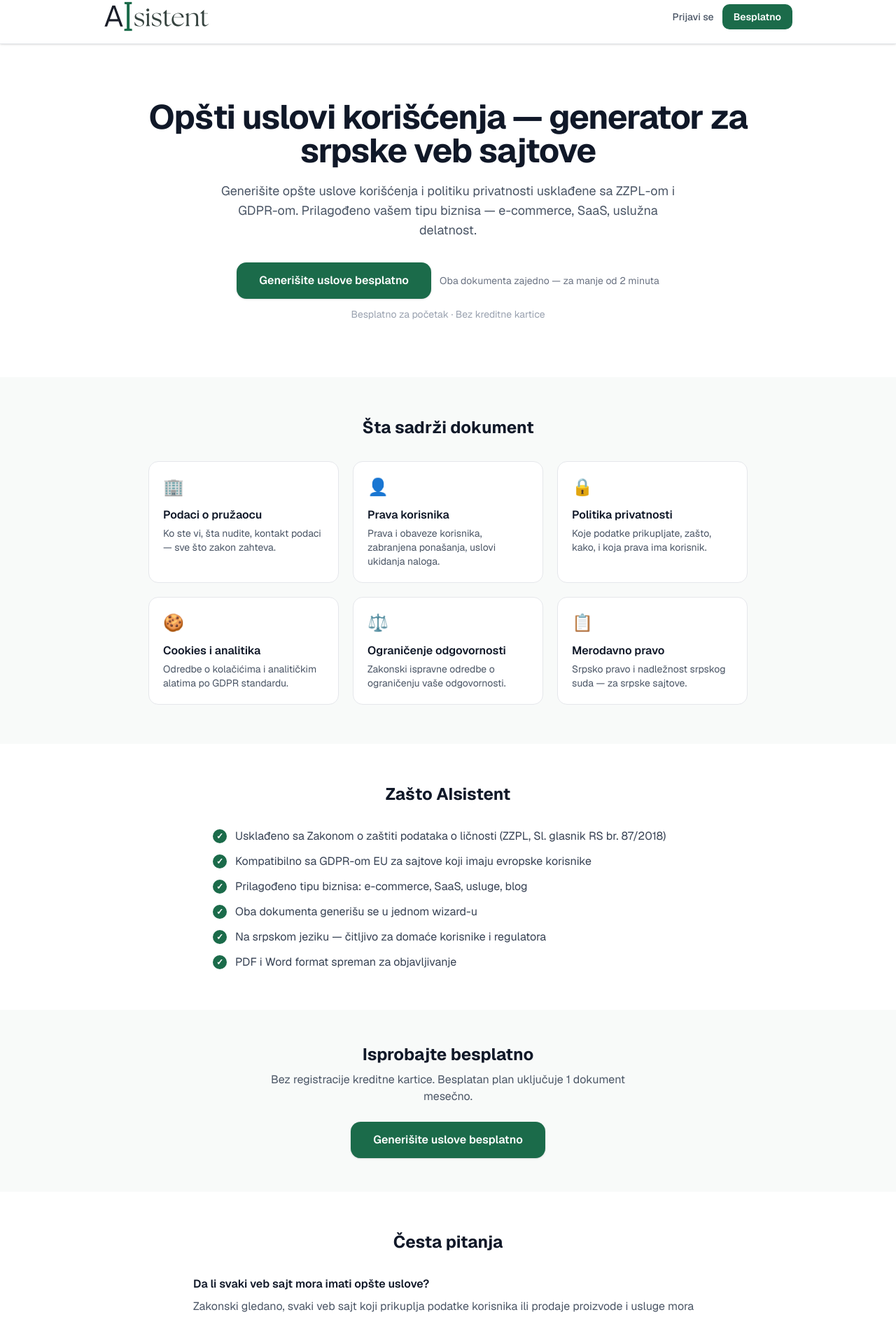
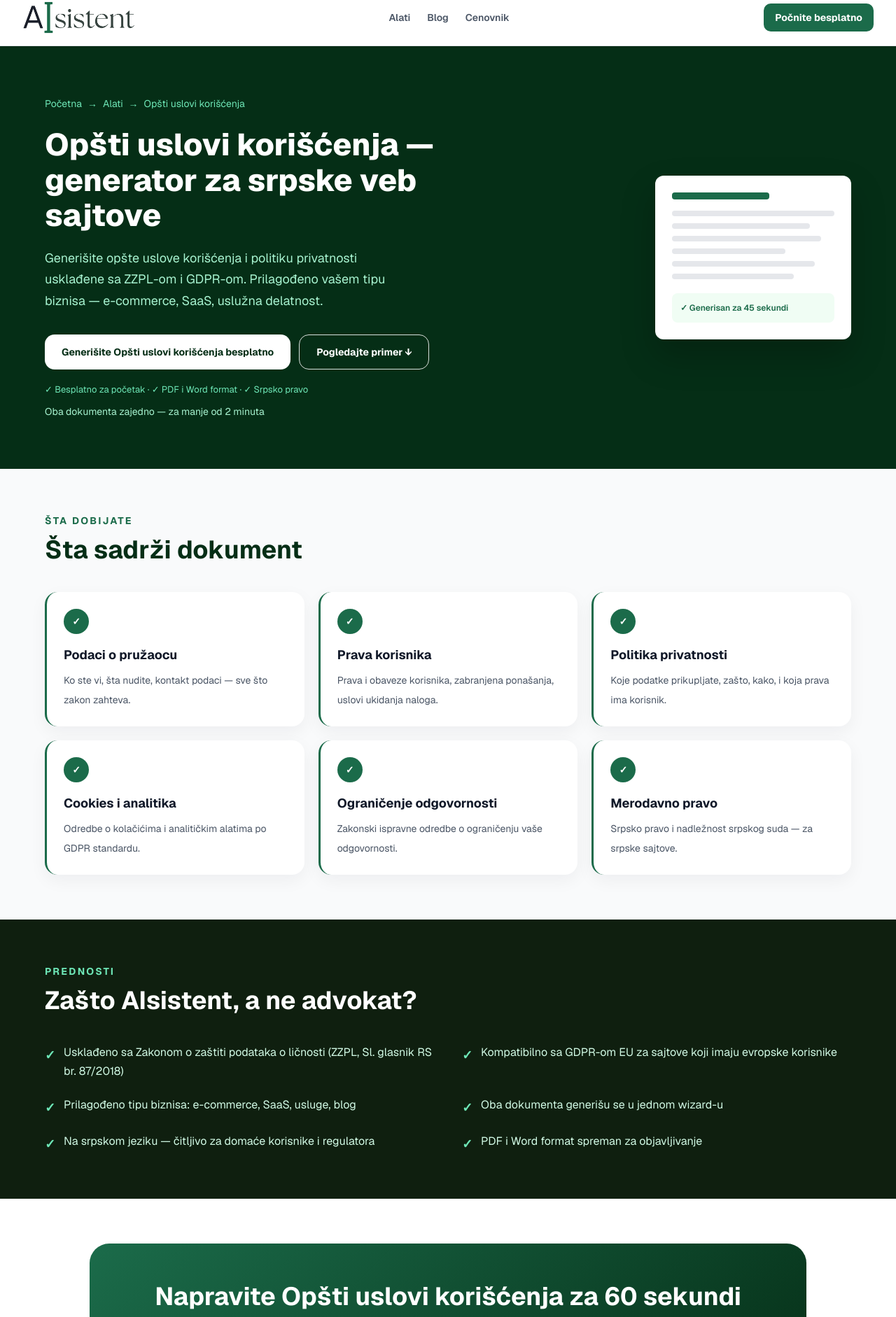
Before and after one commit to dambus/aisistent, a Next.js app: page /opsti-uslovi in a window 1280 px wide. Shown: the part 15-1897 px from the top of the page at 70% size. Built offline with nearby package versions, Linux system fonts and the light colour scheme.

Commit message:
design: ToolLandingPage redesign — dark hero, mock doc, accordion FAQ

```diff
--- a/components/landing/ToolLandingPage.tsx
+++ b/components/landing/ToolLandingPage.tsx
@@ -19,43 +19,134 @@ export interface ToolLandingPageProps {
 }
 
 const PRIMARY = '#1B6B4A'
+const DARK = '#052e16'
+const DARK_ALT = '#0f1f0f'
+
+const navLinks = [
+  { href: '/#alati', label: 'Alati' },
+  { href: '/blog', label: 'Blog' },
+  { href: '/#cenovnik', label: 'Cenovnik' },
+]
+
+const TOOL_LANDING_STYLES = `
+.tool-hero-grid {
+  display: grid;
+  gap: 40px;
+  align-items: center;
+  grid-template-columns: minmax(0, 1.5fr) minmax(260px, 0.95fr);
+}
+
+.tool-doc-preview {
+  display: flex;
+  justify-content: flex-end;
+}
+
+.tool-secondary-btn {
+  border: 1px solid rgba(255, 255, 255, 0.85);
+  color: white;
+  background: transparent;
+  transition: all 0.15s ease;
+}
+
+.tool-secondary-btn:hover {
+  background: rgba(255, 255, 255, 0.08);
+  border-color: white;
+}
+
+.tool-primary-btn {
+  transition: all 0.15s ease;
+}
+
+.tool-primary-btn:hover {
+  background: #f0fdf4;
+}
+
+.tool-feature-card {
+  border-left: 3px solid ${PRIMARY};
+  transition: transform 0.18s ease, box-shadow 0.18s ease, border-color 0.18s ease;
+}
+
+.tool-feature-card:hover {
+  transform: translateY(-3px);
+  box-shadow: 0 16px 30px rgba(15, 23, 42, 0.08);
+  border-left-color: ${DARK};
+}
+
+.tool-faq-item {
+  border-bottom: 1px solid #e5e7eb;
+}
+
+.tool-faq-item summary {
+  list-style: none;
+}
+
+.tool-faq-item summary::-webkit-details-marker {
+  display: none;
+}
+
+.tool-faq-item .tool-faq-arrow {
+  transition: transform 0.18s ease;
+}
+
+.tool-faq-item[open] .tool-faq-arrow {
+  transform: rotate(90deg);
+}
+
+@media (max-width: 767px) {
+  .tool-hero-grid {
+    grid-template-columns: 1fr;
+  }
+
+  .tool-doc-preview {
+    display: none;
+  }
+}
+`
+
+function getToolLabel(h1: string) {
+  return h1.split('—')[0]?.trim() || h1
+}
 
 function LandingHeader({ isLoggedIn }: { isLoggedIn?: boolean }) {
   return (
     <header className="sticky top-0 z-50 border-b border-gray-200 bg-white/95 shadow-sm backdrop-blur-md">
-      <nav className="mx-auto flex max-w-5xl items-center justify-between px-5 py-4">
+      <nav className="mx-auto flex max-w-7xl items-center justify-between px-5 py-4 lg:px-8">
         <Link href="/" className="flex items-center">
           <img
             src="/logo/AIsistent-Logo_6003x180.png"
             alt="AIsistent"
             height={32}
-            style={{ objectFit: 'contain', maxWidth: '150px', width: 'auto' }}
+            style={{ objectFit: 'contain', maxWidth: '160px', width: 'auto' }}
           />
         </Link>
-        <div className="flex items-center gap-3">
+        <div className="hidden items-center gap-6 md:flex">
+          {navLinks.map(link => (
+            <Link
+              key={link.href}
+              href={link.href}
+              className="text-sm font-semibold text-gray-600 transition-colors hover:text-gray-900"
+            >
+              {link.label}
+            </Link>
+          ))}
+        </div>
         {isLoggedIn ? (
           <Link
             href="/dashboard"
-              className="rounded-lg px-4 py-2 text-sm font-semibold text-white"
+            className="rounded-lg px-4 py-2.5 text-sm font-bold text-white transition-opacity hover:opacity-90"
             style={{ backgroundColor: PRIMARY }}
           >
             Moji dokumenti
           </Link>
         ) : (
-            <>
-              <Link href="/login" className="text-sm font-medium text-gray-600 hover:text-gray-900">
-                Prijavi se
-              </Link>
           <Link
             href="/register"
-                className="rounded-lg px-4 py-2 text-sm font-semibold text-white"
+            className="rounded-lg px-4 py-2.5 text-sm font-bold text-white transition-opacity hover:opacity-90"
             style={{ backgroundColor: PRIMARY }}
           >
-                Besplatno
+            Počnite besplatno
           </Link>
-            </>
         )}
-        </div>
       </nav>
     </header>
   )
@@ -63,9 +154,67 @@ function LandingHeader({ isLoggedIn }: { isLoggedIn?: boolean }) {
 
 function LandingFooter() {
   return (
-    <footer className="border-t border-gray-200 py-8 text-center text-sm text-gray-500">
-      <p>© {new Date().getFullYear()} AIsistent · <Link href="/" className="hover:underline">Početna</Link> · <Link href="/login" className="hover:underline">Prijava</Link></p>
-      <p className="mt-1 text-xs text-gray-400">Dokumenti generisani ovim alatom služe kao polazna osnova. Preporučuje se pravna provera pre potpisivanja.</p>
+    <footer style={{ backgroundColor: DARK, color: '#d1fae5' }} className="px-6 py-12">
+      <div className="mx-auto max-w-6xl">
+        <div className="mb-8 grid grid-cols-1 gap-8 md:grid-cols-3">
+          <div>
+            <h3 className="mb-4 font-semibold text-white">Alati</h3>
+            <ul className="space-y-2 text-sm">
+              {[
+                ['Ugovor o radu', '/ugovor-o-radu'],
+                ['Ugovor o delu', '/ugovor-o-delu'],
+                ['NDA sporazum', '/nda'],
+                ['Ugovor o zakupu', '/ugovor-o-zakupu'],
+                ['Ugovor o saradnji', '/ugovor-o-saradnji'],
+                ['Punomoćje', '/punomocje'],
+                ['Opšti uslovi', '/opsti-uslovi'],
+              ].map(([label, href]) => (
+                <li key={href}>
+                  <Link href={href} style={{ color: '#6ee7b7' }} className="transition-colors hover:text-white">
+                    {label}
+                  </Link>
+                </li>
+              ))}
+            </ul>
+          </div>
+          <div>
+            <h3 className="mb-4 font-semibold text-white">Resursi</h3>
+            <ul className="space-y-2 text-sm">
+              {[
+                ['Blog', '/blog'],
+                ['Kalkulator zarade', '/kalkulator-zarade'],
+                ['Kalkulator paušala', '/kalkulator-pausala'],
+                ['Poslovni mejl', '/poslovni-mejl'],
+                ['Oglas za posao', '/oglas-za-posao'],
+              ].map(([label, href]) => (
+                <li key={href}>
+                  <Link href={href} style={{ color: '#6ee7b7' }} className="transition-colors hover:text-white">
+                    {label}
+                  </Link>
+                </li>
+              ))}
+            </ul>
+          </div>
+          <div>
+            <h3 className="mb-4 font-semibold text-white">AIsistent</h3>
+            <ul className="space-y-2 text-sm" style={{ color: '#6ee7b7' }}>
+              <li>
+                <a href="mailto:info@aisistent.rs" className="transition-colors hover:text-white">
+                  info@aisistent.rs
+                </a>
+              </li>
+              <li>Napravljeno u Srbiji</li>
+            </ul>
+          </div>
+        </div>
+        <div
+          className="space-y-1 border-t pt-6 text-center text-xs"
+          style={{ borderColor: '#14532d', color: '#6ee7b7' }}
+        >
+          <p>© 2026 AIsistent. Sva prava zadržana.</p>
+          <p>Dokumenti generisani uz pomoć AIsistenta. Preporučuje se pravna provera pre upotrebe.</p>
+        </div>
+      </div>
     </footer>
   )
 }
@@ -82,6 +231,9 @@ export function ToolLandingPage({
   faqs,
   isLoggedIn,
 }: ToolLandingPageProps) {
+  const toolLabel = getToolLabel(h1)
+  const ctaTitle = `Napravite ${toolLabel} za 60 sekundi`
+
   const faqSchema = {
     '@context': 'https://schema.org',
     '@type': 'FAQPage',
@@ -98,102 +250,229 @@ export function ToolLandingPage({
         type="application/ld+json"
         dangerouslySetInnerHTML={{ __html: JSON.stringify(faqSchema) }}
       />
+      <style dangerouslySetInnerHTML={{ __html: TOOL_LANDING_STYLES }} />
       <LandingHeader isLoggedIn={isLoggedIn} />
 
       <main className="min-h-screen overflow-x-hidden bg-white text-gray-900">
-        {/* Hero */}
-        <section className="mx-auto max-w-4xl px-5 py-16 text-center lg:py-20">
-          <h1 className="text-3xl font-bold tracking-tight text-gray-900 sm:text-4xl lg:text-5xl">
+        <section style={{ backgroundColor: DARK, padding: '72px 24px' }}>
+          <div className="tool-hero-grid mx-auto max-w-6xl">
+            <div>
+              <div className="mb-6 text-sm" style={{ color: '#6ee7b7' }}>
+                <Link href="/" className="transition-opacity hover:opacity-80">Početna</Link>
+                <span className="mx-2">→</span>
+                <a href="/#alati" className="transition-opacity hover:opacity-80">Alati</a>
+                <span className="mx-2">→</span>
+                <span>{toolLabel}</span>
+              </div>
+              <h1
+                className="max-w-3xl text-white"
+                style={{ fontSize: 'clamp(34px, 5vw, 44px)', fontWeight: 800, lineHeight: 1.15 }}
+              >
                 {h1}
               </h1>
-          <p className="mx-auto mt-5 max-w-2xl text-lg text-gray-600">
+              <p
+                className="mt-5 max-w-[520px]"
+                style={{ color: '#a7f3d0', fontSize: '18px', lineHeight: 1.7 }}
+              >
                 {intro}
               </p>
-          <div className="mt-8 flex flex-col items-center gap-3 sm:flex-row sm:justify-center">
+              <div className="mt-8 flex flex-col gap-3 sm:flex-row sm:flex-wrap">
                 <Link
                   href={ctaHref}
-              className="w-full rounded-xl px-8 py-3.5 text-base font-semibold text-white shadow-sm transition-opacity hover:opacity-90 sm:w-auto"
-              style={{ backgroundColor: PRIMARY }}
+                  className="tool-primary-btn inline-flex items-center justify-center rounded-xl px-6 py-3.5 text-sm font-bold"
+                  style={{ backgroundColor: 'white', color: DARK }}
                 >
-              {ctaLabel}
+                  Generišite {toolLabel} besplatno
                 </Link>
+                <a
+                  href="#sta-sadrzi"
+                  className="tool-secondary-btn inline-flex items-center justify-center rounded-xl px-6 py-3.5 text-sm font-bold"
+                >
+                  Pogledajte primer ↓
+                </a>
+              </div>
+              <p className="mt-5 text-sm" style={{ color: '#6ee7b7', fontSize: '13px' }}>
+                ✓ Besplatno za početak · ✓ PDF i Word format · ✓ Srpsko pravo
+              </p>
               {ctaNote && (
-              <p className="text-sm text-gray-500">{ctaNote}</p>
+                <p className="mt-3 text-sm" style={{ color: '#a7f3d0' }}>
+                  {ctaNote}
+                </p>
               )}
             </div>
-          <p className="mt-3 text-sm text-gray-400">Besplatno za početak · Bez kreditne kartice</p>
+
+            <div className="tool-doc-preview">
+              <div
+                style={{
+                  backgroundColor: 'white',
+                  borderRadius: '12px',
+                  padding: '24px',
+                  maxWidth: '280px',
+                  width: '100%',
+                  boxShadow: '0 24px 50px rgba(0,0,0,0.22)',
+                }}
+              >
+                <div
+                  style={{
+                    height: '10px',
+                    backgroundColor: PRIMARY,
+                    borderRadius: '4px',
+                    marginBottom: '16px',
+                    width: '60%',
+                  }}
+                />
+                {['100%', '85%', '92%', '70%', '88%', '75%'].map((width, index) => (
+                  <div
+                    key={index}
+                    style={{
+                      height: '8px',
+                      backgroundColor: '#e5e7eb',
+                      borderRadius: '4px',
+                      marginBottom: '10px',
+                      width,
+                    }}
+                  />
+                ))}
+                <div
+                  style={{
+                    marginTop: '20px',
+                    padding: '12px',
+                    backgroundColor: '#f0fdf4',
+                    borderRadius: '8px',
+                    fontSize: '12px',
+                    color: PRIMARY,
+                    fontWeight: 600,
+                  }}
+                >
+                  ✓ Generisan za 45 sekundi
+                </div>
+              </div>
+            </div>
+          </div>
         </section>
 
-        {/* Features */}
-        <section className="bg-[#F8FAF9] py-14">
-          <div className="mx-auto max-w-4xl px-5">
-            <h2 className="mb-8 text-center text-2xl font-bold text-gray-900">Šta sadrži dokument</h2>
-            <div className="grid gap-5 sm:grid-cols-2 lg:grid-cols-3">
-              {features.map((f, i) => (
-                <div key={i} className="rounded-xl border border-gray-200 bg-white p-5">
-                  <div className="mb-3 text-2xl">{f.icon}</div>
-                  <h3 className="mb-1 font-semibold text-gray-900">{f.title}</h3>
-                  <p className="text-sm text-gray-600">{f.text}</p>
+        <section id="sta-sadrzi" className="px-6 py-16" style={{ backgroundColor: '#f9fafb' }}>
+          <div className="mx-auto max-w-6xl">
+            <p
+              className="mb-3 text-sm font-bold uppercase tracking-[0.16em]"
+              style={{ color: PRIMARY }}
+            >
+              Šta dobijate
+            </p>
+            <h2 className="text-3xl font-bold sm:text-4xl" style={{ color: DARK }}>
+              Šta sadrži dokument
+            </h2>
+            <div className="mt-10 grid gap-5 md:grid-cols-2 xl:grid-cols-3">
+              {features.map((feature, index) => (
+                <div
+                  key={index}
+                  className="tool-feature-card rounded-2xl bg-white p-6"
+                  style={{ boxShadow: '0 8px 24px rgba(15, 23, 42, 0.05)' }}
+                >
+                  <div
+                    className="mb-4 flex h-9 w-9 items-center justify-center rounded-full text-sm font-bold text-white"
+                    style={{ backgroundColor: PRIMARY }}
+                    aria-hidden="true"
+                  >
+                    ✓
+                  </div>
+                  <h3 className="text-lg font-bold text-gray-900">{feature.title}</h3>
+                  <p className="mt-2 text-sm leading-7 text-gray-600">{feature.text}</p>
                 </div>
               ))}
             </div>
           </div>
         </section>
 
-        {/* Why AIsistent */}
-        <section className="mx-auto max-w-4xl px-5 py-14">
-          <h2 className="mb-8 text-center text-2xl font-bold text-gray-900">Zašto AIsistent</h2>
-          <ul className="mx-auto max-w-2xl space-y-3">
-            {whyAisistent.map((item, i) => (
-              <li key={i} className="flex items-start gap-3">
-                <span className="mt-0.5 flex h-5 w-5 shrink-0 items-center justify-center rounded-full text-white text-xs font-bold" style={{ backgroundColor: PRIMARY }}>✓</span>
-                <span className="text-gray-700">{item}</span>
-              </li>
+        <section className="px-6 py-16" style={{ backgroundColor: DARK_ALT }}>
+          <div className="mx-auto max-w-6xl">
+            <p
+              className="mb-3 text-sm font-bold uppercase tracking-[0.16em]"
+              style={{ color: '#6ee7b7' }}
+            >
+              Prednosti
+            </p>
+            <h2 className="max-w-2xl text-3xl font-bold text-white sm:text-4xl">
+              Zašto AIsistent, a ne advokat?
+            </h2>
+            <div className="mt-10 grid gap-x-10 gap-y-5 md:grid-cols-2">
+              {whyAisistent.map((item, index) => (
+                <div key={index} className="flex items-start gap-3">
+                  <span className="mt-1 text-lg font-bold" style={{ color: '#6ee7b7' }}>
+                    ✓
+                  </span>
+                  <p style={{ color: '#d1fae5', lineHeight: 1.7 }}>{item}</p>
+                </div>
               ))}
-          </ul>
+            </div>
+          </div>
         </section>
 
-        {/* CTA mid */}
-        <section className="bg-[#F8FAF9] py-12 text-center">
-          <div className="mx-auto max-w-xl px-5">
-            <h2 className="text-2xl font-bold text-gray-900">Isprobajte besplatno</h2>
-            <p className="mt-2 text-gray-600">Bez registracije kreditne kartice. Besplatan plan uključuje 1 dokument mesečno.</p>
+        <section className="px-6 py-16">
+          <div
+            className="mx-auto max-w-5xl rounded-[28px] px-6 py-14 text-center sm:px-10"
+            style={{ background: 'linear-gradient(135deg, #1B6B4A 0%, #052e16 100%)' }}
+          >
+            <h2 className="text-3xl font-bold text-white sm:text-4xl">{ctaTitle}</h2>
+            <p className="mx-auto mt-4 max-w-2xl text-base leading-7" style={{ color: '#d1fae5' }}>
+              Bez registracije kreditne kartice.
+            </p>
             <Link
               href={ctaHref}
-              className="mt-6 inline-block rounded-xl px-8 py-3.5 text-base font-semibold text-white shadow-sm transition-opacity hover:opacity-90"
-              style={{ backgroundColor: PRIMARY }}
+              className="tool-primary-btn mt-8 inline-flex rounded-xl px-10 py-4 text-base font-bold"
+              style={{ backgroundColor: 'white', color: DARK }}
             >
               {ctaLabel}
             </Link>
           </div>
         </section>
 
-        {/* FAQ */}
-        <section className="mx-auto max-w-3xl px-5 py-14">
-          <h2 className="mb-8 text-center text-2xl font-bold text-gray-900">Česta pitanja</h2>
-          <div className="space-y-6">
-            {faqs.map((faq, i) => (
-              <div key={i} className="border-b border-gray-200 pb-6">
-                <h3 className="font-semibold text-gray-900">{faq.q}</h3>
-                <p className="mt-2 text-gray-600">{faq.a}</p>
+        <section className="px-6 py-16">
+          <div className="mx-auto max-w-4xl">
+            <h2 className="text-center text-3xl font-bold sm:text-4xl" style={{ color: DARK }}>
+              Česta pitanja
+            </h2>
+            <div className="mt-10">
+              {faqs.map((faq, index) => (
+                <details key={index} className="tool-faq-item py-5">
+                  <summary className="flex cursor-pointer items-center justify-between gap-4 py-1">
+                    <span className="text-left text-base font-semibold text-gray-900">{faq.q}</span>
+                    <span className="tool-faq-arrow text-base font-bold" style={{ color: PRIMARY }}>
+                      ▶
+                    </span>
+                  </summary>
+                  <div className="pr-8 pt-3 text-gray-600" style={{ lineHeight: 1.7 }}>
+                    {faq.a}
                   </div>
+                </details>
               ))}
+            </div>
           </div>
         </section>
 
-        {/* Related */}
         {relatedLinks.length > 0 && (
-          <section className="bg-[#F8FAF9] py-10">
-            <div className="mx-auto max-w-4xl px-5">
-              <h2 className="mb-5 text-center text-lg font-semibold text-gray-700">Pogledajte i</h2>
-              <div className="flex flex-wrap justify-center gap-3">
-                {relatedLinks.map((l, i) => (
+          <section className="px-6 py-16" style={{ backgroundColor: '#f9fafb' }}>
+            <div className="mx-auto max-w-6xl">
+              <h2 className="text-center text-3xl font-bold sm:text-4xl" style={{ color: DARK }}>
+                Pogledajte i
+              </h2>
+              <div className="mt-10 grid gap-5 md:grid-cols-2 xl:grid-cols-4">
+                {relatedLinks.map((link, index) => (
                   <Link
-                    key={i}
-                    href={l.href}
-                    className="rounded-lg border border-gray-300 bg-white px-4 py-2 text-sm font-medium text-gray-700 hover:border-gray-400 hover:text-gray-900"
+                    key={index}
+                    href={link.href}
+                    className="group rounded-xl bg-white p-5 transition-all duration-200 hover:-translate-y-0.5 hover:shadow-lg"
+                    style={{
+                      borderTop: `3px solid ${PRIMARY}`,
+                      boxShadow: '0 1px 3px rgba(0,0,0,0.06)',
+                    }}
                   >
-                    {l.label}
+                    <p className="text-sm font-semibold leading-7 text-gray-900 transition-colors group-hover:text-green-800">
+                      {link.label}
+                    </p>
+                    <p className="mt-3 text-sm font-semibold" style={{ color: PRIMARY }}>
+                      Otvorite alat →
+                    </p>
                   </Link>
                 ))}
               </div>
```
Lines whose indentation alone changed are shown as unchanged.
